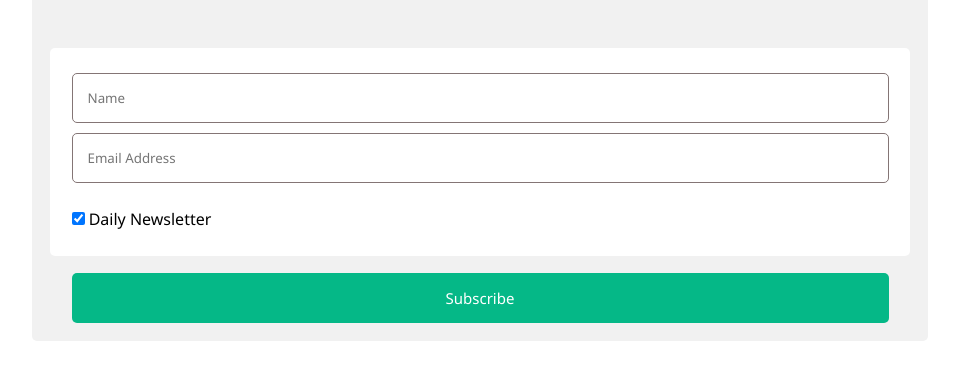
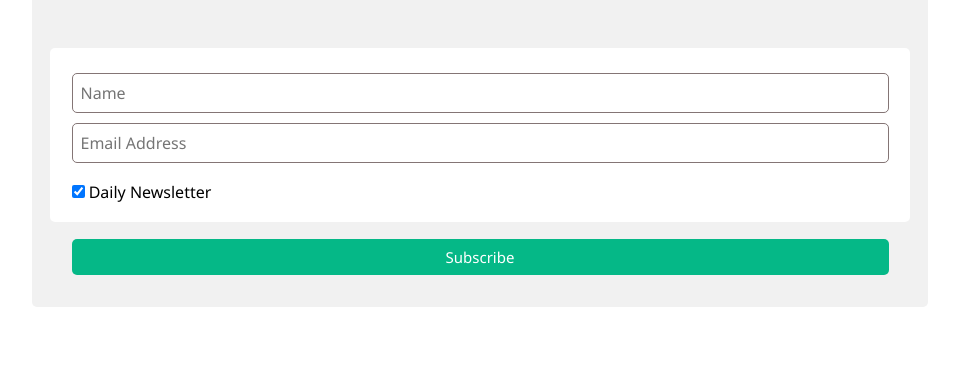
Before and after one commit to SKAJHARUDDIN/newsletter, a plain HTML site: page index.html in a window 1280 px wide. Shown: the part 185-564 px from the top of the page, without its empty margins (160-1119 px from the left). Drawn offline with Linux system fonts and the light colour scheme.

Commit message:
Update style.css

```diff
--- a/style.css
+++ b/style.css
@@ -51,11 +51,12 @@ input[name=name],
 input[name=email],
 label,
 input[type=button]{
-    padding: 15px;
+    padding: 8px;
     display: block;
     width: 95%;
     margin: 10px auto;
     border: 1px solid hsl(0, 6%, 49%);
+    font-size: 16px;
 }
 
 label{
```
